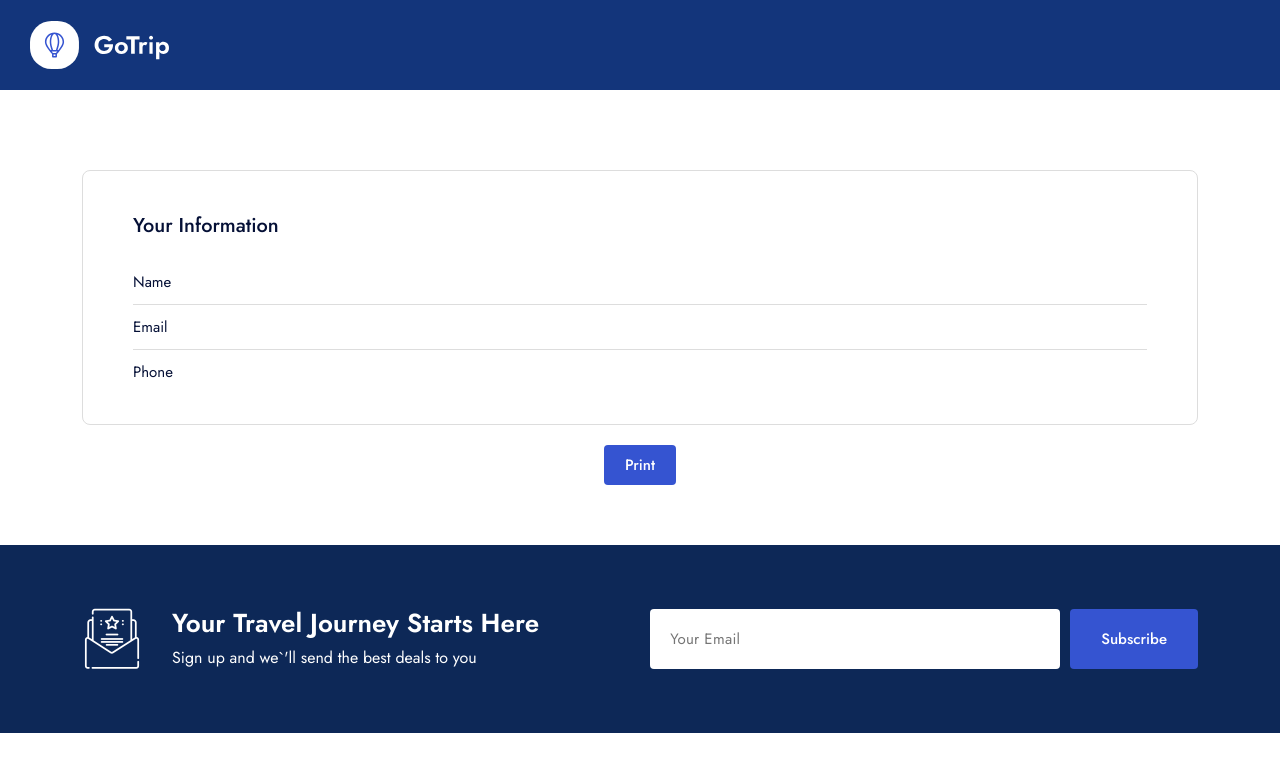
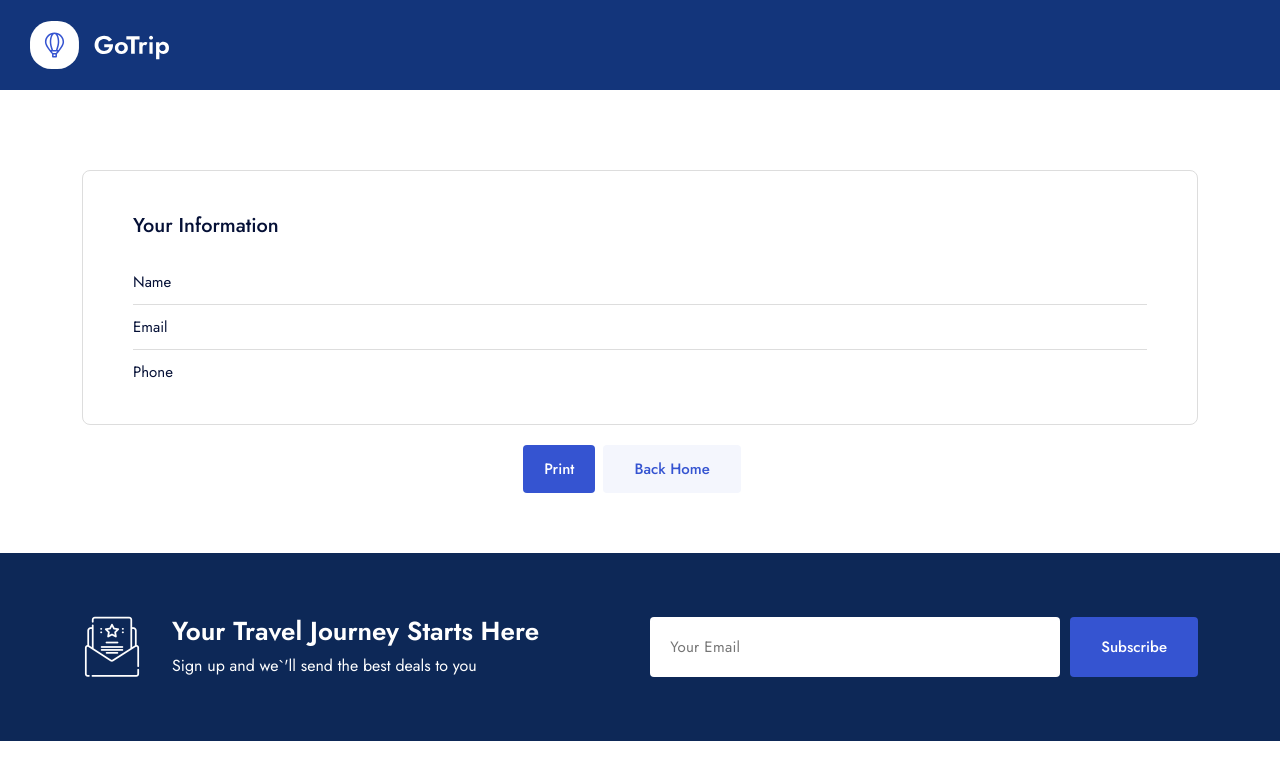
Before and after one commit to Raksyak-MST/booking-engine, a Next.js app: page /order-submitted in a window 1280 px wide. Shown: the top 780 px of the page. Built offline with nearby package versions, Linux system fonts and the light colour scheme.

Commit message:
Update icon style URL and improve order submission UI, use session storage instead of localstorage

```diff
--- a/app/layout.jsx
+++ b/app/layout.jsx
@@ -42,7 +42,7 @@ export default function RootLayout({ children }) {
         <link rel="icon" href="./favicon.ico" />
         <link
           rel="stylesheet"
-          href="https://i.icomoon.io/public/temp/fd54f5c306/UntitledProject/style.css"
+          href="https://i.icomoon.io/public/temp/c6cf462891/UntitledProject/style.css"
         />
         <Script src="https://sdk.cashfree.com/js/v3/cashfree.js"></Script>
       </head>
--- a/components/booking-page/OrderSubmittedInfo.jsx
+++ b/components/booking-page/OrderSubmittedInfo.jsx
@@ -6,6 +6,7 @@ import moment from "moment";
 import { useEffect } from "react";
 import { reservationInfoActions } from "@/store/store";
 import * as Actions from "@/store/store";
+import Link from "next/link";
 
 const OrderSubmittedInfo = () => {
   const dispatch = useDispatch();
@@ -18,26 +19,21 @@ const OrderSubmittedInfo = () => {
   const { reservationResults } = orderDetails?.reservation || {};
 
   useEffect(() => {
-    const data = localStorage.getItem("reservationConfirmation");
+    const data = sessionStorage.getItem("reservationConfirmation");
     if (data) {
       dispatch(Actions.orderDetailsActions.setReservation(JSON.parse(data)));
     }
   }, []);
 
   useEffect(() => {
-    const data = localStorage.getItem("orderDetails");
+    const data = sessionStorage.getItem("orderDetails");
     if (data) {
+      console.log(data);
       const parsedData = JSON.parse(data);
       dispatch(Actions.orderDetailsActions.setOrderDetails(parsedData));
       cashFreePaymentVerifyQuery(parsedData?.order_id);
     }
   }, []);
-
-  function renderMessage() {
-    return false
-      ? `, your reservation was submitted successfully!`
-      : "Reservation details not found";
-  }
 
   function renderPaymentSummary() {
     if (options.isLoading || !options.data) {
@@ -52,7 +48,7 @@ const OrderSubmittedInfo = () => {
     } = paymentDetails || {};
     return (
       <div className="border-type-1 rounded-8 px-50 py-35 mt-40">
-        <div className="row">
+        <div className="d-flex gap-5 flex-column flex-md-row justify-content-between">
           <div className="col-lg-3 col-md-6">
             <div className="text-15 lh-2812">Payment ID</div>
             <div className="text-15 lh-12 fw-500 text-blue-1 mt-10">
@@ -109,8 +105,8 @@ const OrderSubmittedInfo = () => {
             <div className="size-80 flex-center rounded-full bg-success-1">
               <i className="icon-check text-30 text-white" />
             </div>
-            <div className="text-26 lh-1 fw-600 mt-20">
-              your reservation was submitted successfully!
+            <div className="text-26 lh-1 fw-600 mt-20 text-center">
+              Your reservation was submitted successfully!
             </div>
             <div className="text-15 text-light-1 mt-10">
               Booking details has been sent to:{" "}
@@ -122,7 +118,7 @@ const OrderSubmittedInfo = () => {
         return (
           <div className="d-flex flex-column items-center mt-40 lg:md-40 sm:mt-24">
             <div className="size-80 flex-center rounded-full bg-warning-1">
-              <i className="icon-warning text-30 text-white" />
+              <span className="text-white text-30">!</span>
             </div>
             <div className="text-20 lh-1 fw-600 mt-20">
               Your reservation has been initiated. Please proceed with payment
@@ -138,7 +134,7 @@ const OrderSubmittedInfo = () => {
         return (
           <div className="d-flex flex-column items-center mt-40 lg:md-40 sm:mt-24">
             <div className="size-80 flex-center rounded-full bg-error-1">
-              <i className="icon-cross text-30 text-white" />
+              <span className="text-30 text-white fw-500">X</span>
             </div>
             <div className="text-26 lh-1 fw-600 mt-20">
               Transaction could not be completed. Use a different method or
@@ -195,13 +191,19 @@ const OrderSubmittedInfo = () => {
             </div>
             {/* End .row */}
           </div>
-          <div className="mt-20">
+          <div className="mt-20 d-flex justify-content-center gap-2">
             <button
-              className="button -dark-1 bg-blue-1 px-20 h-40 text-white mx-auto"
+              className="button -md -dark-1 bg-blue-1 px-20 text-white"
               type="button"
             >
               Print
             </button>
+            <Link
+              href="/"
+              className="button -md -blue-1 bg-blue-1-05 text-blue-1 me-3"
+            >
+              Back Home
+            </Link>
           </div>
         </div>
       </div>
--- a/components/hotel-list/hotel-list-v1/HotelProperties.jsx
+++ b/components/hotel-list/hotel-list-v1/HotelProperties.jsx
@@ -16,7 +16,7 @@ export const HotelProperties2 = () => {
   const [getDataForWebBooking, options] = useGetDataForWebBookingMutation();
 
   useEffect(() => {
-    // need to refetch after coming back from next step, this has to be done manually.
+    // need to refetch after coming back from next step, this has to be done manually
     getDataForWebBooking(searchQuery);
   }, []);
 
```
